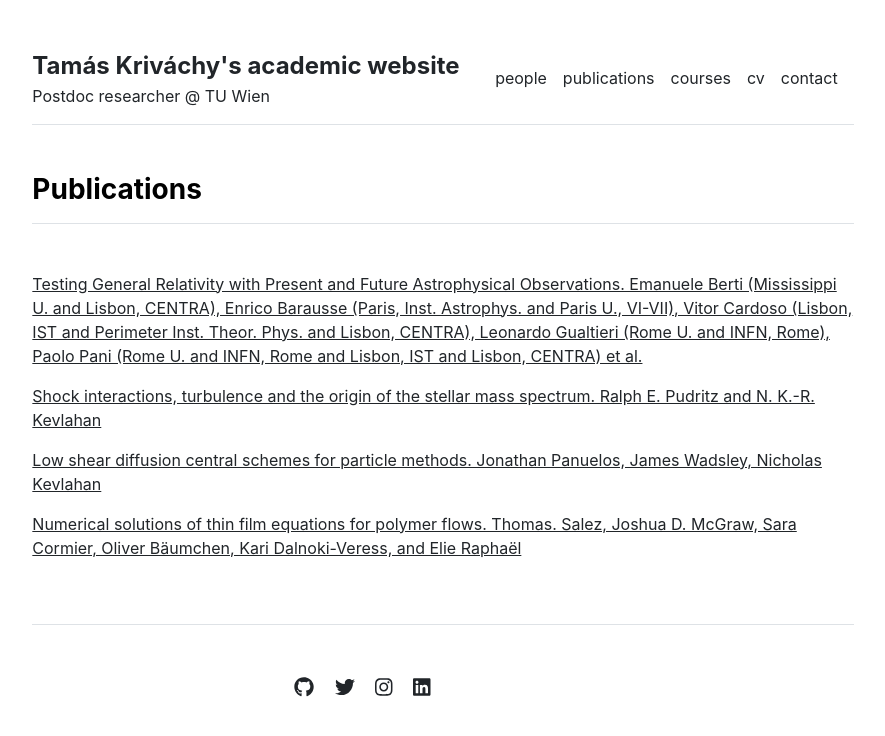
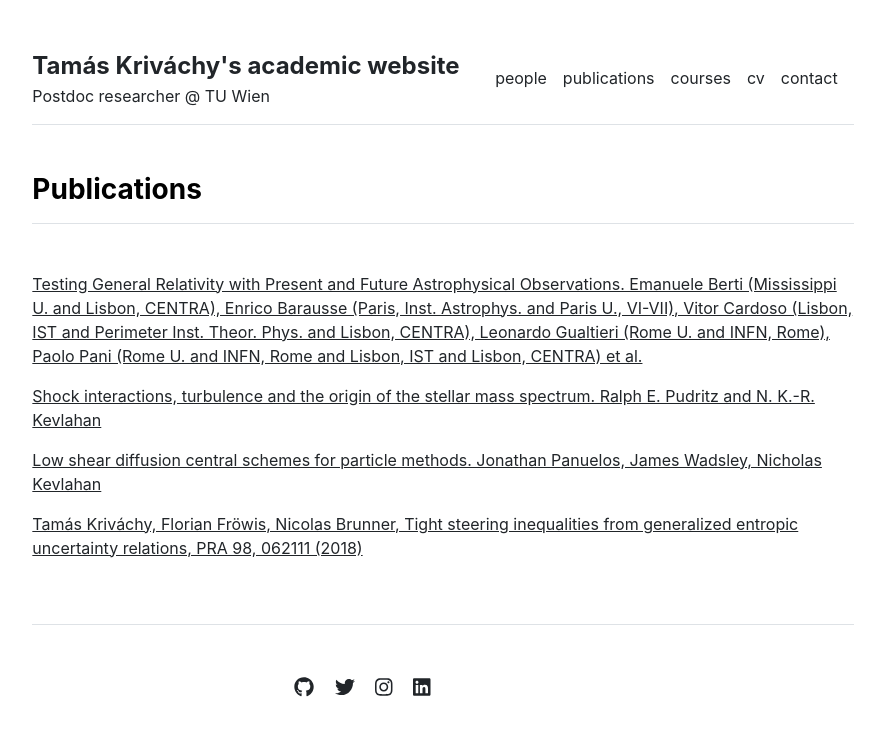
Before and after one commit to tkrivachy/tkrivachy.github.io, a Jekyll site: the page built from publications.md, in a window 1280 px wide. Shown: the top 736 px of the page, without its empty margins (197-1082 px from the left). Built offline with Jekyll 4.4.1, drawn with Linux system fonts in a browser that asks for light colours.

Commit message:
Update publications.yml

```diff
--- a/_data/publications.yml
+++ b/_data/publications.yml
@@ -7,4 +7,4 @@ index:
 - {name: 'Testing General Relativity with Present and Future Astrophysical Observations. Emanuele Berti (Mississippi U. and Lisbon, CENTRA), Enrico Barausse (Paris, Inst. Astrophys. and Paris U., VI-VII), Vitor Cardoso (Lisbon, IST and Perimeter Inst. Theor. Phys. and Lisbon, CENTRA), Leonardo Gualtieri (Rome U. and INFN, Rome), Paolo Pani (Rome U. and INFN, Rome and Lisbon, IST and Lisbon, CENTRA) et al.', url: '/publications/1501.07274.pdf'}
 - {name: 'Shock interactions, turbulence and the origin of the stellar mass spectrum. Ralph E. Pudritz and N. K.-R. Kevlahan', url: 'http://ms.mcmaster.ca/kevla/pdf/articles/PhilTransRSoc_2013.pdf'}
 - {name: 'Low shear diffusion central schemes for particle methods. Jonathan Panuelos, James Wadsley, Nicholas Kevlahan', url: 'http://ms.mcmaster.ca/kevla/pdf/articles/jcp_v414.pdf'}
-- {name: 'Numerical solutions of thin film equations for polymer flows. Thomas. Salez, Joshua D. McGraw, Sara Cormier, Oliver Bäumchen, Kari Dalnoki-Veress, and Elie Raphaël', url: 'https://static1.squarespace.com/static/5684891d7086d74497aeb71f/t/56ec510d2fe1319543ab6d6f/1458327821946/10.1140-epje-i2012-12114-x.pdf'}
+- {name: 'Tamás Kriváchy, Florian Fröwis, Nicolas Brunner, Tight steering inequalities from generalized entropic uncertainty relations, PRA 98, 062111 (2018) ', url: 'https://arxiv.org/abs/1807.09603'}
```
